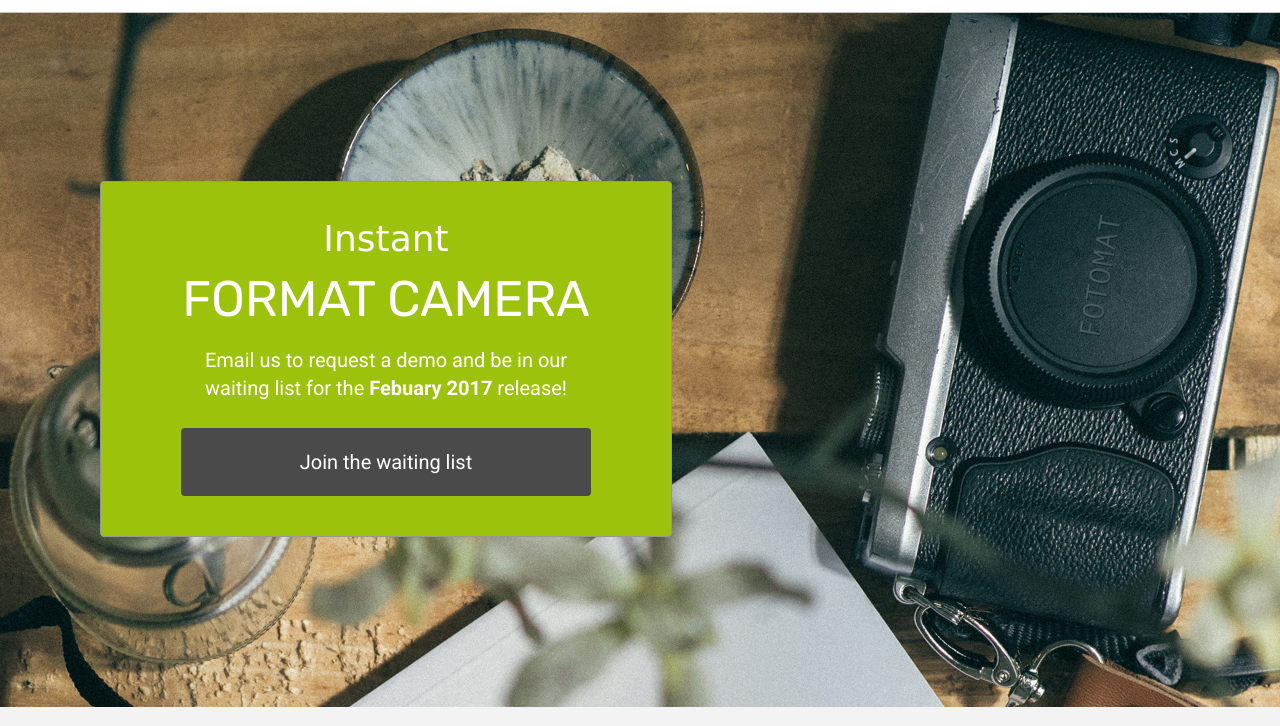
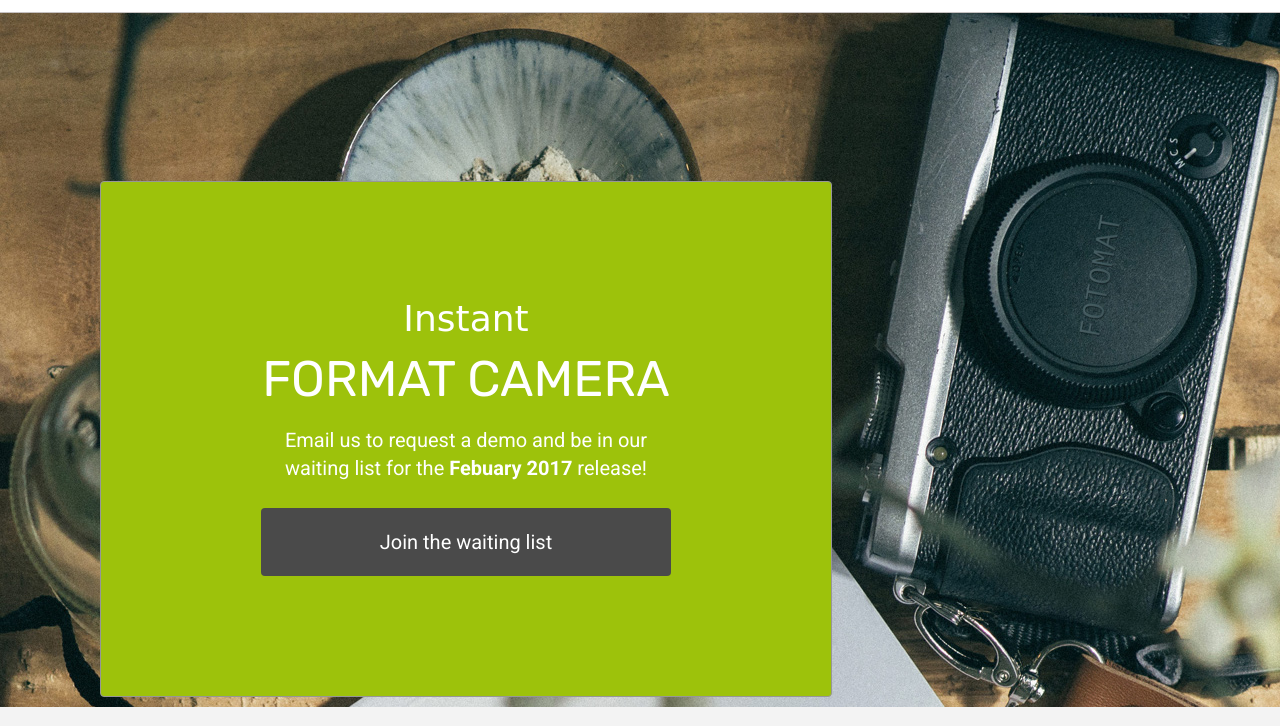
Before and after one commit to samleetucker/fotomatic, a plain HTML site: page index.html in a window 1280 px wide. Shown: the part 74-800 px from the top of the page. Drawn offline with Linux system fonts and the light colour scheme; a web font is replaced by a local one.

Commit message:
uncomment padding in center class

```diff
--- a/resources/css/style.css
+++ b/resources/css/style.css
@@ -12,7 +12,7 @@ html {
 
 .center {
   text-align: center;
-  /* padding: 5rem; */
+  padding: 5rem;
 }
 
 .button {
```
